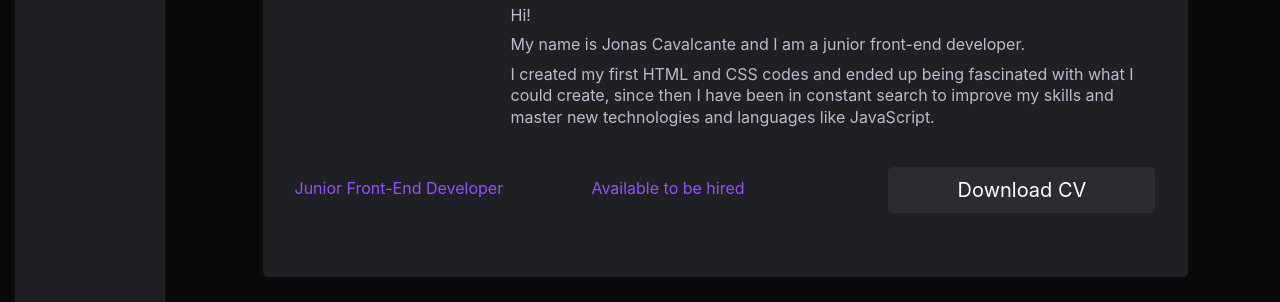
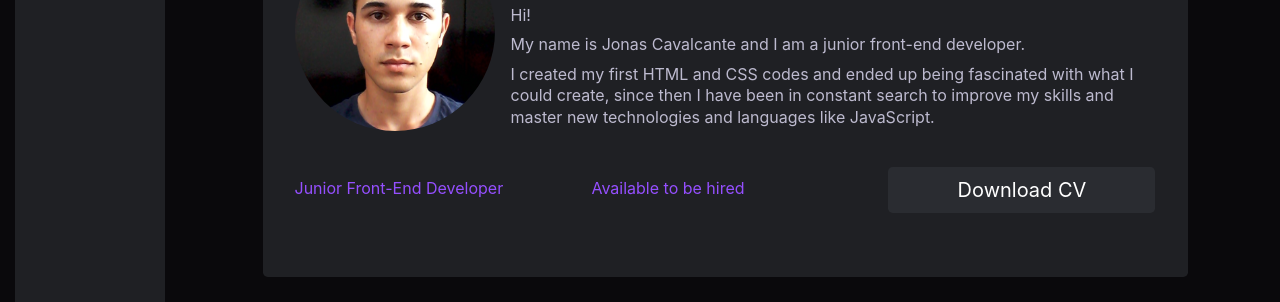
Before and after one commit to jonascavalcante/jonascavalcante, a plain HTML site: page index.html in a window 1280 px wide. Shown: the part 342-644 px from the top of the page. Drawn offline with nearby package versions, Linux system fonts and the light colour scheme; the site is published under a folder, as on GitHub Pages, so addresses that start at the root find nothing.

Commit message:
Update index.html

```diff
--- a/index.html
+++ b/index.html
@@ -62,7 +62,7 @@
                         <div class="row justify-content-md-center">
                             <div class="jumbotron col-md-10">
                                 <div class="media">
-                                    <img src="/images/jonascavalcante.png" class="mr-3" alt="...">
+                                    <img src="./images/jonascavalcante.png" class="mr-3" alt="...">
                                     <div class="media-body">
                                         <h2 class="mt-0">Jonas Cavalcante</h2>
                                         <h6 class="mt-0 my-location">
```
